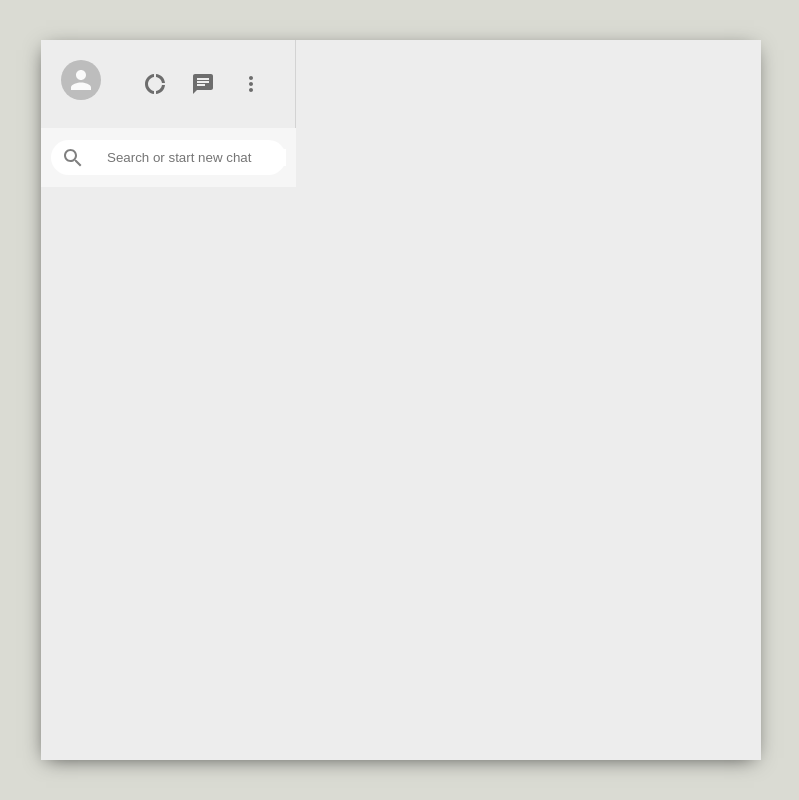
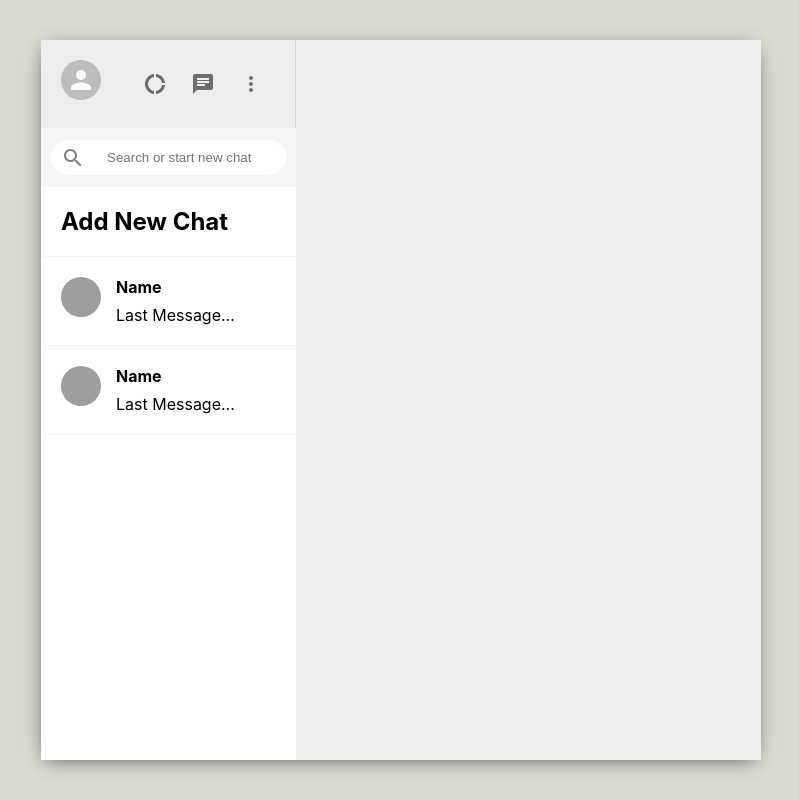
Before and after one commit to Ariefsetiawan900/WhatsApp-clone, a React (Create React App) app: page / in a window 1280 px wide. Shown: the whole page, without its empty margins (239-1038 px from the left). Built offline with nearby package versions, Linux system fonts and the light colour scheme; grey boxes are pictures that could not be loaded.

Commit message:
slicing Sidebarchat

```diff
--- a/src/Sidebar.css
+++ b/src/Sidebar.css
@@ -49,3 +49,9 @@
     margin-right: 2vw;
     font-size: 24px !important;
 }
+
+.sidebar__chats{
+    background-color: white;
+    flex: 1;
+    overflow: scroll;
+}
--- a/src/Sidebar.js
+++ b/src/Sidebar.js
@@ -6,6 +6,7 @@
 
 import "./Sidebar.css";
 import { SearchOutlined } from "@material-ui/icons";
+import SidebarChat from "./SidebarChat";
 
 function Sidebar() {
   return (
@@ -32,7 +33,17 @@
           </div>
       </div>
 
-      <div className="sidebar__chats"></div>
+      <div className="sidebar__chats">
+          <SidebarChat addNewChat/>
+          <SidebarChat />
+          <SidebarChat/>
+          {/* {
+              [...Array(50)].map(()=>(
+                <SidebarChat/>
+              ))
+          } */}
+
+      </div>
     </div>
   );
 }
--- /dev/null
+++ b/src/SidebarChat.css
@@ -0,0 +1,19 @@
+.sidebarChat{
+    display: flex;
+    padding: 20px;
+    cursor: pointer;
+    border-bottom: 1px solid #f6f6f6;
+}
+
+.sidebarChat:hover{
+    background-color: #ebebeb;
+}
+
+.sidebarChat__info > h2{
+    font-size: 16px;
+    margin-bottom: 8px;
+}
+
+.sidebarChat__info{
+    margin-left: 15px;
+}
--- /dev/null
+++ b/src/SidebarChat.js
@@ -0,0 +1,35 @@
+import React, { useEffect, useState } from "react";
+import { Avatar } from "@material-ui/core";
+import "./SidebarChat.css";
+
+function SidebarChat({ addNewChat }) {
+  const [seed, setSeed] = useState("");
+
+  useEffect(() => {
+    setSeed(Math.floor(Math.random() * 5000));
+  }, []);
+
+  const createChat = () => {
+      const roomName = prompt("Please enter name chat")
+
+      if(roomName){
+        //   do something
+      }
+  };
+
+  return !addNewChat ? (
+    <div className="sidebarChat">
+      <Avatar src={`https://avatars.dicebear.com/api/human/${seed}.svg`} />
+      <div className="sidebarChat__info">
+        <h2>Name</h2>
+        <p>Last Message...</p>
+      </div>
+    </div>
+  ) : (
+    <div onClick={createChat} className="sidebarChat">
+      <h2>Add New Chat</h2>
+    </div>
+  );
+}
+
+export default SidebarChat;
```
Also changed, not shown: 1 other file (tests, documents, lock files or other folders).
